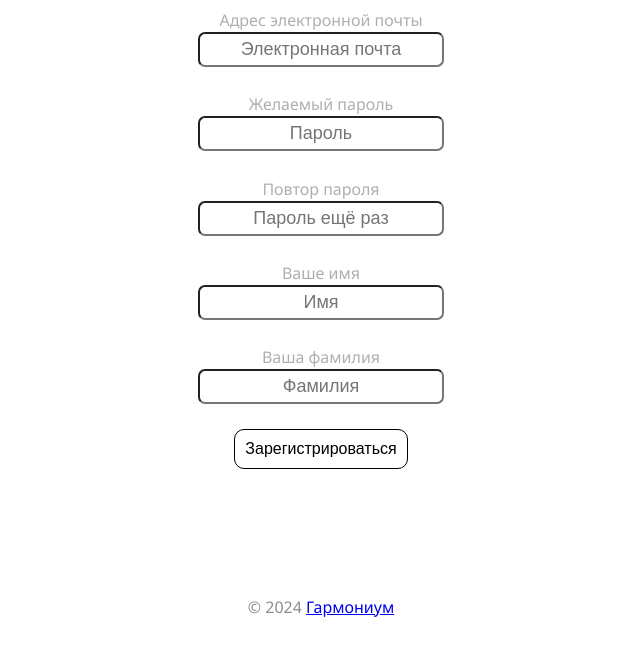
After one commit to ERKYNIS/garmonium_theartofcode_2024, a Flask app: template templates/register.html in a window 1280 px wide. The commit adds this page. Shown: the top 656 px of the page, without its empty margins (319-959 px from the left). Run offline with Flask 3, Linux system fonts and the light colour scheme; the template is opened without the code that fills it, so the values that code supplies are empty.

Commit message:
Занятие 20.04.2024

```diff
--- a/server.py
+++ b/server.py
@@ -1,4 +1,6 @@
 import os
+import sqlite3
+import hashlib
 from pprint import pprint
 
 from flask import Flask, render_template, request, redirect, flash
@@ -6,25 +8,113 @@ from flask import Flask, render_template, request, redirect, flash
 app = Flask(__name__)
 app.secret_key = os.urandom(24)
 
+con = sqlite3.connect("database.db", check_same_thread=False)
+cur = con.cursor()
+
+cur.execute(
+    """CREATE TABLE IF NOT EXISTS accounts (id INTEGER PRIMARY KEY AUTOINCREMENT, email TEXT,
+    password TEXT, first_name TEXT, last_name TEXT, acctype INTEGER DEFAULT (0));""")
+cur.execute("""CREATE TABLE IF NOT EXISTS experts (expert_id INTEGER, users_id TEXT, desc TEXT);""")
+cur.execute(
+    """CREATE TABLE IF NOT EXISTS services (id INTEGER PRIMARY KEY AUTOINCREMENT, expert_id INTEGER,
+    title TEXT, desc TEXT, cost INTEGER);""")
+cur.execute(
+    """CREATE TABLE IF NOT EXISTS buys (id INTEGER PRIMARY KEY AUTOINCREMENT, service_id INTEGER,
+    user_id INTEGER, DATETIME TEXT, comment TEXT);""")
+
+
+def databaserequest(text, params=None, commit=False):
+    if params is None:
+        params = []
+    dbrequest = cur.execute(f"""{text}""", params)
+    if not commit:
+        return dbrequest.fetchall()
+    else:
+        con.commit()
+    return True
+
+
+def render_page(template, title="", loggin=False, acc_access=[0], **kwargs):
+    if loggin and not isloggin():
+        return redirect('/login')
+    elif acc_access[0] != 0 and int(request.cookies.get("acctype")) not in acc_access:
+        return render_template('error.html', title="Ошибка",
+                               error='У вас нет доступа для просмотра данной страницы!')
+    else:
+        return render_template(template, title=title, **kwargs)
+
+
+def isloggin():
+    if request.cookies.get("id"):
+        return True
+    return False
+
+
+def check_password(password):
+    digits = '1234567890'
+    upper_letters = 'ABCDEFGHIJKLMNOPQRSTUVWXYZ'
+    lower_letters = 'abcdefghijklmnopqrstuvwxyz'
+    symbols = '!@#$%^&*()-+'
+    acceptable = digits+upper_letters+lower_letters+symbols
+
+    passwd = set(password)
+    if any(char not in acceptable for char in passwd):
+        return 'Ошибка. Запрещенный спецсимвол'
+    else:
+        recommendations = []
+        if len(password) < 12:
+            recommendations.append(f'увеличить число символов - {12-len(password)}')
+        for what, message in ((digits,        'цифру'),
+                              (symbols,       'спецсимвол'),
+                              (upper_letters, 'заглавную букву'),
+                              (lower_letters, 'строчную букву')):
+            if all(char not in what for char in passwd):
+                recommendations.append(f'добавить 1 {message}')
+
+        if recommendations:
+            return "Слабый пароль. Рекомендации:", ", ".join(recommendations)
+        else:
+            return "ok"
+
 
 @app.route('/')
 def main():
-    return render_template('main.html', title="Добро пожаловать!")
+    return render_page('main.html', title="Добро пожаловать!")
+
+
+@app.route('/register', methods=["GET", "POST"])
+def register():
+    if request.method == 'POST':
+        testuser = databaserequest("SELECT * FROM accounts WHERE `email` = ?", params=[request.form.get("email")])
+        if len(testuser) == 0:
+            error = check_password(request.form.get("password"))
+            if error == "ok":
+                databaserequest("INSERT INTO accounts(`email`, `password`, `first_name`, `last_name`) "
+                                "VALUES ('?', '?', '?', '?')",
+                                params=[request.form.get("email"),
+                                        hashlib.md5(request.form.get("password")).hexdigest(),
+                                        request.form.get("first_name"), request.form.get("last_name")])
+                return 'ok'
+            else:
+                return error
+        else:
+            return "Пользователь с таким адресом электронной почты уже зарегистрирован."
+    else:
+        return render_page('register.html', title="Регистрация")
 
 
 @app.errorhandler(404)
 def page_not_found(e):
-    return render_template('errors/404.html', title="Страница не найдена!")
+    return render_page('error.html', title="Упс...", error="Страница не найдена!")
 
 
 @app.errorhandler(500)
 def page_not_found(e):
     print("ОШИБКА:\n")
     pprint(e)
-    return render_template('errors/500.html', title="Произошла ошибка!")
+    return render_template('error.html', title="Ой... Ошибка...", errors="Произошла ошибка при обработке Вашего запроса!")
 
 
 if __name__ == '__main__':
-    #app.register_blueprint(telegramapi.blueprint)
     app.run(host='0.0.0.0', port=int(os.environ.get("PORT", 5000)))
-    #telegramapi.con.close()
+    con.close()
--- a/static/css/style.css
+++ b/static/css/style.css
@@ -1,3 +1,31 @@
 html, body {
     font-family: "Noto Sans"
 }
+
+.garm-form > *, .garm-form > * > * {
+    margin: 0 auto;
+}
+
+.garm-form > * > label {
+    display: block;
+    font-size: 16px;
+    color: #afafaf;
+    padding: 1px 1px 1px 1px;
+}
+
+.garm-form > * > input {
+    display:block;
+    border-radius: 7px;
+    font-size: 18px;
+    margin-bottom: 2%;
+    text-align: center;
+    padding: 5px 5px 5px 5px;
+}
+
+button {
+    border-radius: 10px;
+    padding: 10px 10px 10px 10px;
+    border: solid 1px black;
+    background-color: transparent;
+    font-size: 16px;
+}
--- a/templates/pagetemplate.html
+++ b/templates/pagetemplate.html
@@ -8,6 +8,7 @@
     <link rel="preconnect" href="https://fonts.googleapis.com">
     <link rel="preconnect" href="https://fonts.gstatic.com" crossorigin>
     <link href="https://fonts.googleapis.com/css2?family=Noto+Sans&display=swap" rel="stylesheet">
+    <script src="https://ajax.googleapis.com/ajax/libs/jquery/3.5.1/jquery.min.js"></script>
     <title>{{ title }} - Гармониум</title>
 </head>
 <body>
--- /dev/null
+++ b/templates/register.html
@@ -0,0 +1,40 @@
+{% extends "pagetemplate.html" %}
+
+{% block content %}
+    <div style="margin: 0 auto; text-align: center">
+        <form class="garm-form">
+            <div>
+                <label for="email">Адрес электронной почты</label>
+                <input id="email" placeholder="Электронная почта" required>
+            </div>
+
+            <div>
+                <label for="password">Желаемый пароль</label>
+                <input id="password" placeholder="Пароль" required>
+            </div>
+
+            <div>
+                <label for="password2">Повтор пароля</label>
+                <input id="password2" placeholder="Пароль ещё раз" required>
+            </div>
+
+            <div>
+                <label for="first_name">Ваше имя</label>
+                <input id="first_name" placeholder="Имя" required>
+            </div>
+
+            <div>
+                <label for="last_name">Ваша фамилия</label>
+                <input id="last_name" placeholder="Фамилия" required>
+            </div>
+
+            <p style="color:red;display:none" id="error"></p>
+
+            <button type="submit">Зарегистрироваться</button>
+        </form>
+    </div>
+
+<script>
+
+</script>
+{% endblock %}
```
Also changed, not shown: templates/error.html (added, +9 -0 lines), README.md, database.db (added).
